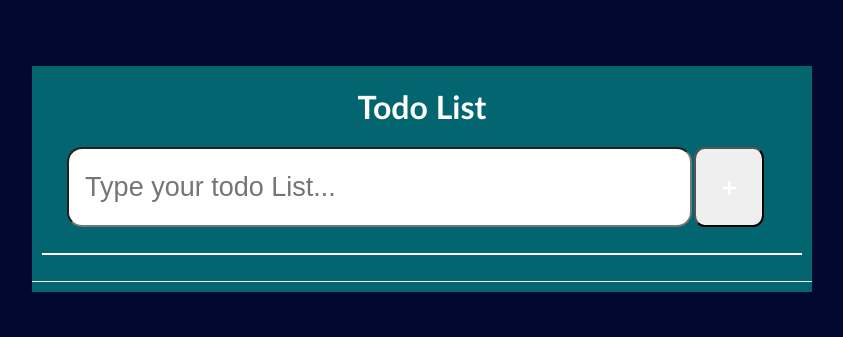
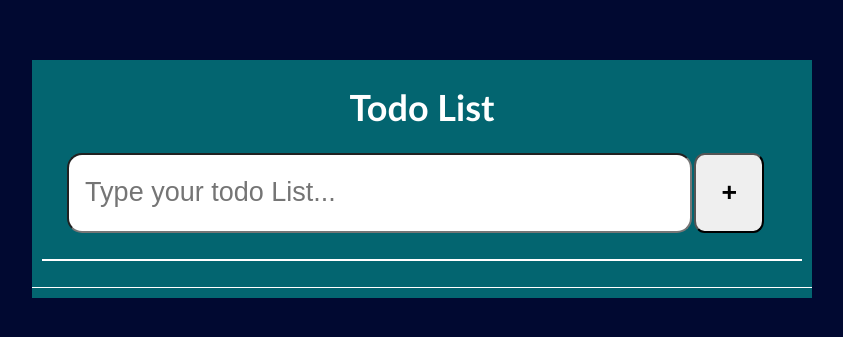
Before and after one commit to ramswarooppatidar/Todo-List_, a plain HTML site: page index.html in a window 1280 px wide. Shown: the part 221-558 px from the top of the page, without its empty margins (218-1061 px from the left). Drawn offline with Linux system fonts and the light colour scheme.

Commit message:
button style changes

```diff
--- a/index.css
+++ b/index.css
@@ -17,11 +17,15 @@ body {
     /* background-color: #000000; */
 }
 
-h1 {
+#heading h1 {
     text-align: center;
     color: rgb(255, 255, 255);
     font-family:'Gill Sans', 'Gill Sans MT', Calibri, 'Trebuchet MS', sans-serif ;
+    font-size: 36px;
 
+}
+#input-send h1{
+    color:black
 }
 
 #input-field {
@@ -44,6 +48,7 @@ h1 {
     width: 10%;
     height: 100%;
     float: right;
+    /* color:black; */
 }
 
 button {
@@ -55,7 +60,8 @@ button {
 }
 
 #input-send button:hover {
-    font-size: 15px;
+    font-size: 13px;
+    align-items: center;
     border-radius: 20%;
 }
 
```
